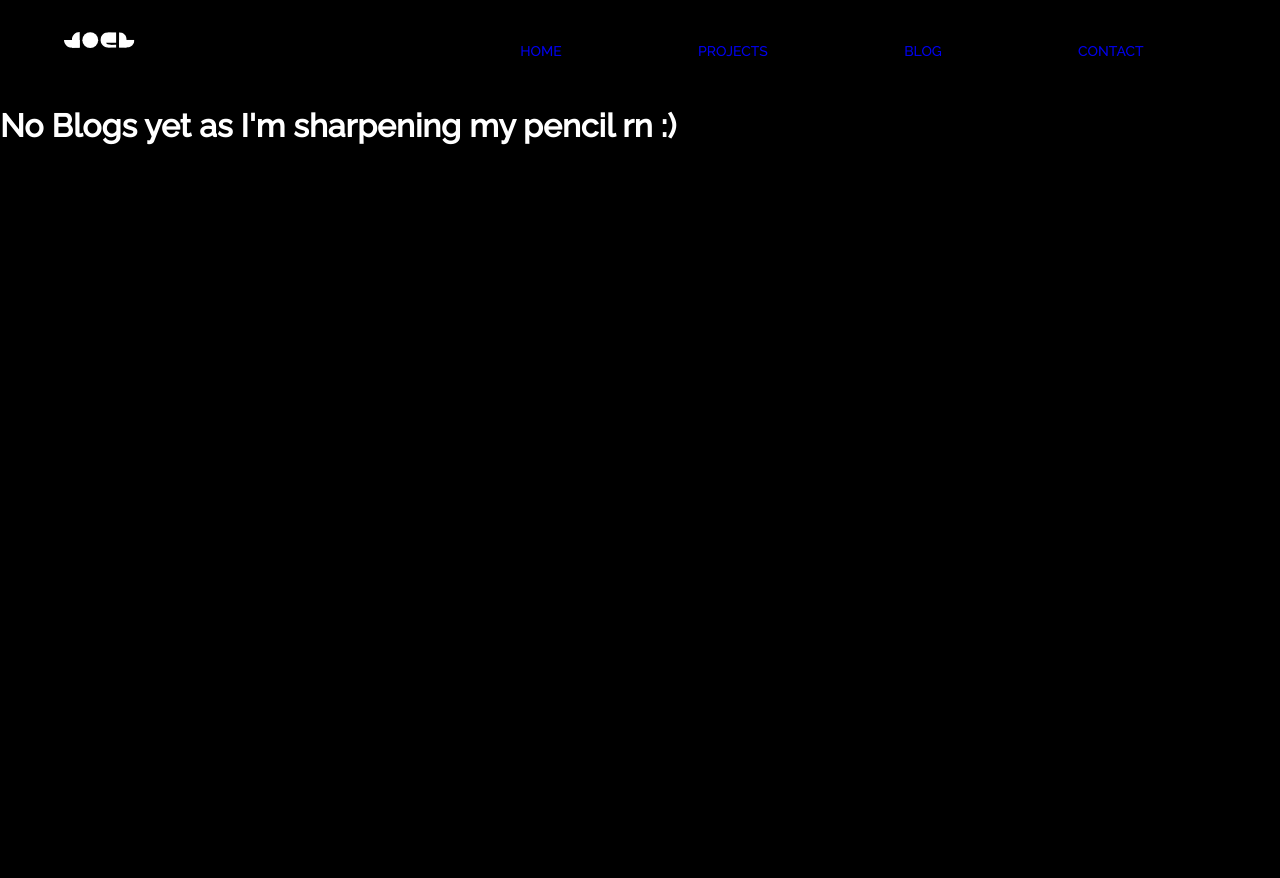
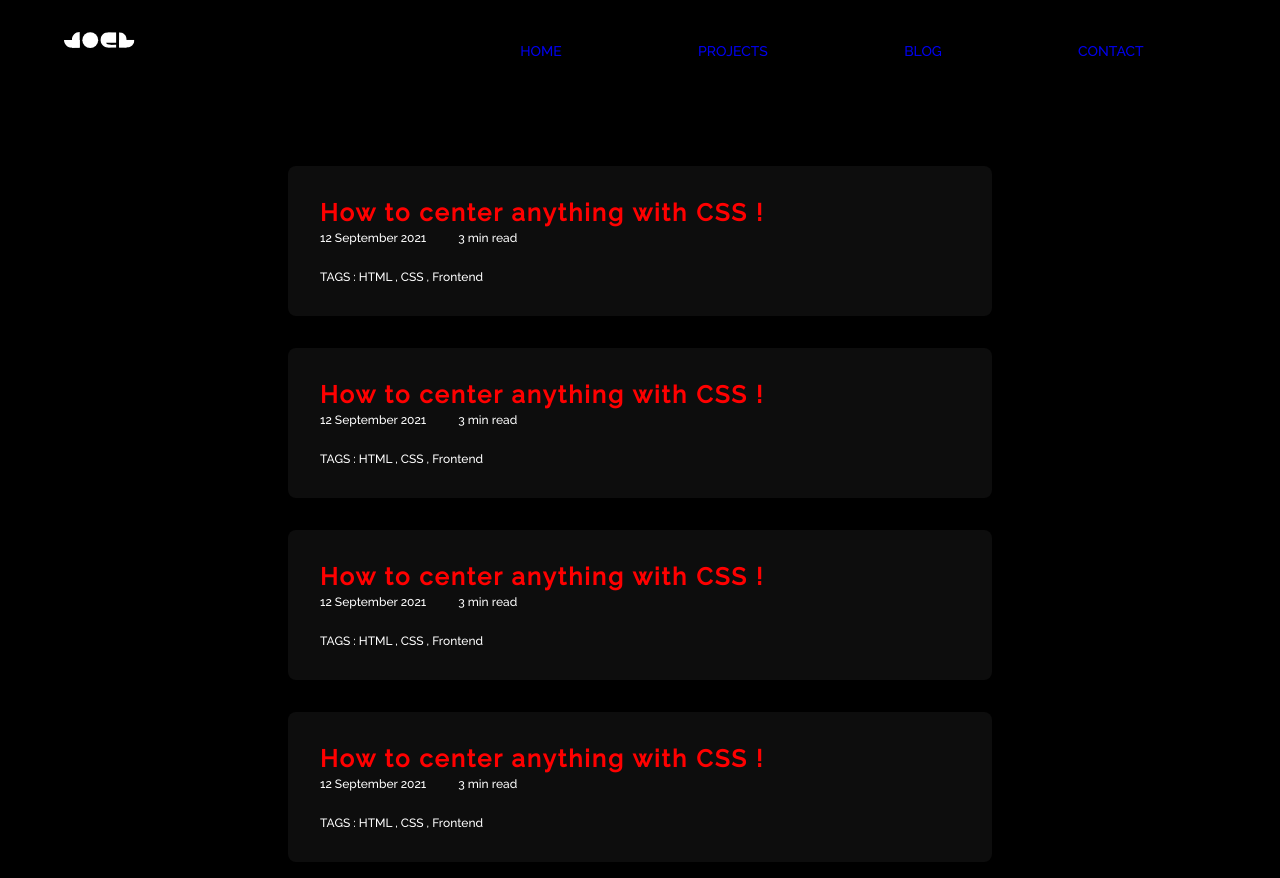
Before and after one commit to joelantonyjoy/portfolio, a React (Create React App) app: page /blog in a window 1280 px wide. Before the commit the page ends 800 px from the top, so only its background shows below. Built offline with nearby package versions, Linux system fonts and the light colour scheme.

Commit message:
Blog initial design

```diff
--- a/src/App.js
+++ b/src/App.js
@@ -1,7 +1,7 @@
 import React from 'react';
 import './App.css';
 import {Home} from './Pages/Home/Home';
-import {Blog} from './Pages/Blog';
+import {Blog} from './Pages/Blogs/Blog';
 import {Projects} from './Pages/Projects/Projects';
 import {Contact} from './Pages/Contact/Contact';
 import {Whoops404} from './Pages/Whoops404';
--- a/src/Pages/Blog.js
+++ /dev/null
@@ -1,7 +0,0 @@
-export function Blog(){
-    return (
-        <div>
-            <h1>No Blogs yet as I'm sharpening my pencil rn :)</h1>
-        </div>
-    );
-}
--- /dev/null
+++ b/src/Pages/Blogs/Blog.js
@@ -0,0 +1,44 @@
+import styles from "./Blogs.module.css"
+export function Blog(){
+    return (
+        <div>
+            <div className={styles.container}>
+                <div className={styles.blog}>
+                    <p className={styles.blog__name}>
+                        How to center anything with CSS !
+                    </p>
+                    <p className={styles.blog_publishedDate}>12 September 2021</p>
+                    <p className={styles.blog_readTime}>3 min read</p>
+                    <p className={styles.blog__tags}>TAGS : <span>HTML</span> , <span>CSS</span> , <span>Frontend</span></p>
+                </div>
+
+                <div className={styles.blog}>
+                    <p className={styles.blog__name}>
+                        How to center anything with CSS !
+                    </p>
+                    <p className={styles.blog_publishedDate}>12 September 2021</p>
+                    <p className={styles.blog_readTime}>3 min read</p>
+                    <p className={styles.blog__tags}>TAGS : <span>HTML</span> , <span>CSS</span> , <span>Frontend</span></p>
+                </div>
+
+                <div className={styles.blog}>
+                    <p className={styles.blog__name}>
+                        How to center anything with CSS !
+                    </p>
+                    <p className={styles.blog_publishedDate}>12 September 2021</p>
+                    <p className={styles.blog_readTime}>3 min read</p>
+                    <p className={styles.blog__tags}>TAGS : <span>HTML</span> , <span>CSS</span> , <span>Frontend</span></p>
+                </div>
+
+                <div className={styles.blog}>
+                    <p className={styles.blog__name}>
+                        How to center anything with CSS !
+                    </p>
+                    <p className={styles.blog_publishedDate}>12 September 2021</p>
+                    <p className={styles.blog_readTime}>3 min read</p>
+                    <p className={styles.blog__tags}>TAGS : <span>HTML</span> , <span>CSS</span> , <span>Frontend</span></p>
+                </div>
+            </div>
+        </div>
+    );
+}
--- /dev/null
+++ b/src/Pages/Blogs/Blogs.module.css
@@ -0,0 +1,48 @@
+.container{
+    min-width: 288px;
+    display:flex;
+    flex-direction: column;
+    align-items: center;
+    margin-top: 64px;
+}
+.blog{
+    background:rgba(255,255,255,0.05);
+    padding:32px;
+    margin:16px;
+    width: 50%;
+    border-radius: 8px;
+}
+.blog__name{
+    color:red;
+    font-size: 24px;
+    font-weight:900;
+    letter-spacing:2px;
+    margin: 0;
+}
+.blog_publishedDate{
+    font-size: 12px;
+    display: inline;
+}
+
+.blog_readTime{
+    font-size: 12px;
+    display: inline;
+    margin-left: 32px;
+}
+.blog__tags{
+    margin: 24px 0 0;
+    font-size: 12px;
+    font-weight: 500;
+}
+
+@media screen and (max-width: 425px){
+    .container{
+        margin-top: 0;
+    }
+    .blog_readTime{
+        font-size: 12px;
+        margin-top: 8px;
+        display: block;
+        margin-left: 0;
+    }
+}
--- a/src/Pages/Projects/Projects.module.css
+++ b/src/Pages/Projects/Projects.module.css
@@ -8,6 +8,7 @@
     background:rgba(255,255,255,0.05);
     padding:48px 32px;
     margin:16px;
+    border-radius: 8px;
 }
 
 .project__name{
```
Also changed, not shown: 1 other file (tests, documents, lock files or other folders).
